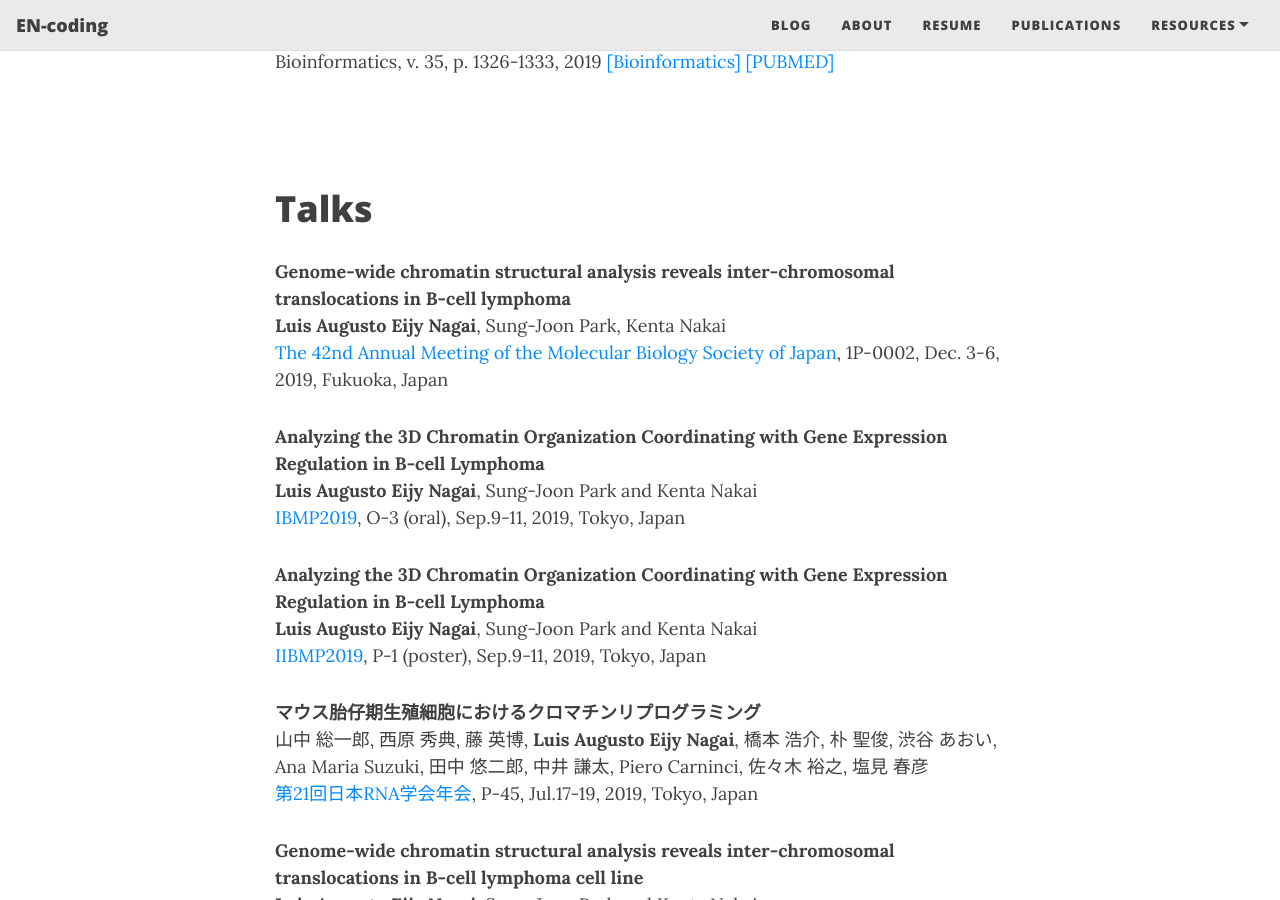
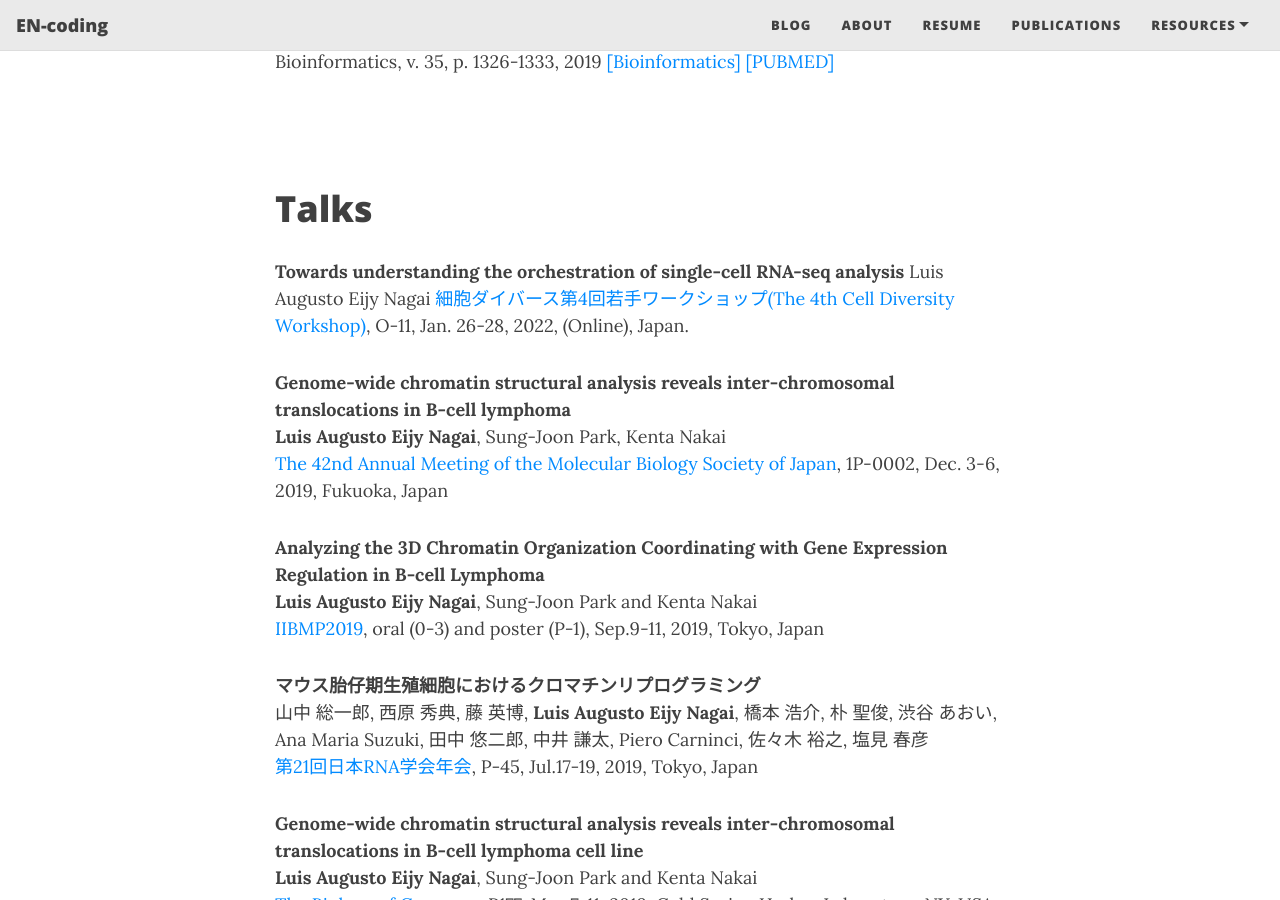
Before and after one commit to en-coding/en-coding.github.io, a Jekyll site: the page built from publications.md, in a window 1280 px wide and 900 px high, scrolled down 699 px. Built offline with Jekyll 4.4.1, drawn with Linux system fonts in a browser that asks for light colours; nearby versions of some CDN libraries.

Commit message:
updated publication

```diff
--- a/publications.md
+++ b/publications.md
@@ -24,17 +24,17 @@
 
 # Talks
 
+**Towards understanding the orchestration of single-cell RNA-seq analysis**
+Luis Augusto Eijy Nagai
+[細胞ダイバース第4回若手ワークショップ(The 4th Cell Diversity Workshop)](http://cdiversity.umin.jp/event/index.html), O-11, Jan. 26-28, 2022, (Online), Japan.
+
 **Genome-wide chromatin structural analysis reveals inter-chromosomal translocations in B-cell lymphoma**
 **Luis Augusto Eijy Nagai**, Sung-Joon Park, Kenta Nakai
 [The 42nd Annual Meeting of the Molecular Biology Society of Japan](https://www2.aeplan.co.jp/mbsj2019/), 1P-0002, Dec. 3-6, 2019, Fukuoka, Japan
 
 **Analyzing the 3D Chromatin Organization Coordinating with Gene Expression Regulation in B-cell Lymphoma**
 **Luis Augusto Eijy Nagai**, Sung-Joon Park and Kenta Nakai
-[IBMP2019](https://iibmp2019.tokyo/), O-3 (oral), Sep.9-11, 2019, Tokyo, Japan
-
-**Analyzing the 3D Chromatin Organization Coordinating with Gene Expression Regulation in B-cell Lymphoma**
-**Luis Augusto Eijy Nagai**, Sung-Joon Park and Kenta Nakai
-[IIBMP2019](https://iibmp2019.tokyo/), P-1 (poster), Sep.9-11, 2019, Tokyo, Japan
+[IIBMP2019](https://iibmp2019.tokyo/), oral (0-3) and poster (P-1), Sep.9-11, 2019, Tokyo, Japan
 
 **マウス胎仔期生殖細胞におけるクロマチンリプログラミング**
 山中 総一郎, 西原 秀典, 藤 英博, **Luis Augusto Eijy Nagai**, 橋本 浩介, 朴 聖俊, 渋谷 あおい, Ana Maria Suzuki, 田中 悠二郎, 中井 謙太, Piero Carninci, 佐々木 裕之, 塩見 春彦
```
